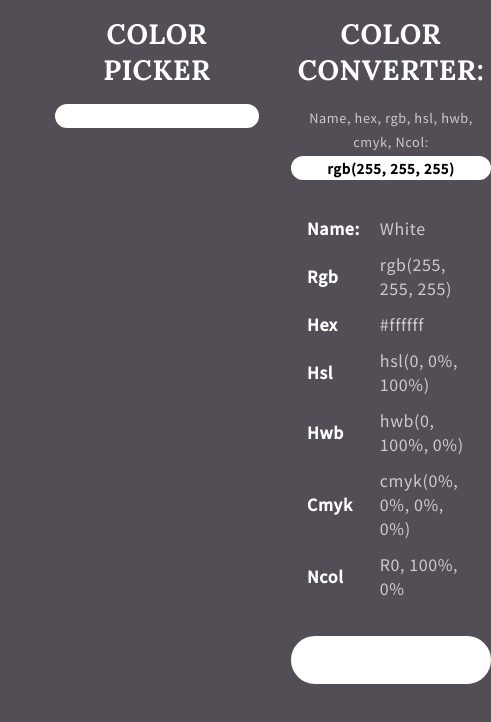
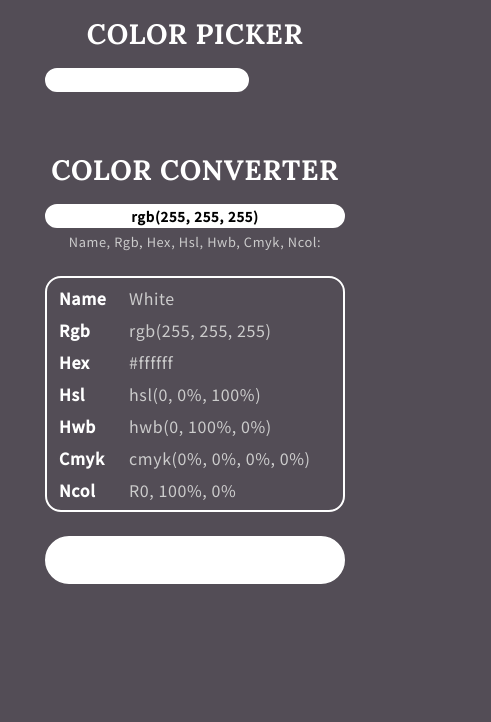
Before and after one commit to cseemannr/color-tool-adv, a plain HTML site: page index.html in a window 390 px wide. Shown: the whole page, 491 px wide, since content can reach past the window. Drawn offline with Linux system fonts and the light colour scheme; a script that the page names is missing.

Commit message:
Functionaluty Ok

```diff
--- a/app.js
+++ b/app.js
@@ -1,15 +1,13 @@
-var values = document.getElementById("values");
+// var values = document.getElementById("values");
 var hexInput = document.getElementById("hexInput");
-var rgbInput = document.getElementById("rgbInput");
 var input = document.querySelectorAll("input");
+var colorCodes = document.querySelectorAll(".color-code");
 
 var colorPicker = new iro.ColorPicker("#picker", {
   width: 200,
   borderWidth: 2,
   padding: 4,
   borderColor: "#fff",
-  // margin: 16,
-  // layoutDirection: "horizontal",
   layout: [
     {
       component: iro.ui.Wheel,
@@ -61,16 +59,11 @@ var colorPicker = new iro.ColorPicker("#picker", {
 });
 
 colorPicker.on(["color:init", "color:change"], function (color) {
-  // values.innerHTML = [
-  //   `<span>hex:</span> ${color.hexString}`,
-  //   `<span>rgb:</span> ${color.rgbString}`,
-  //   `<span>hsl:</span> ${color.hslString}`,
-  //   `<span>CMYK:</span> cmyk(0%, 0%, 0%, ${color.value}%)`,
-  // ].join("<br>");
+  hexInput.value = color.hexString;
+  hexInput.style.backgroundColor = color.hexString;
 
-  hexInput.value = color.hexString;
-
-  hexInput.style.backgroundColor = color.hexString;
+  //atenção
+  document.getElementById("color01").value = color.rgbString;
 
   if (color.value > 50) {
     hexInput.style.color = "#000";
@@ -82,3 +75,12 @@ colorPicker.on(["color:init", "color:change"], function (color) {
 hexInput.addEventListener("change", function () {
   colorPicker.color.hexString = this.value;
 });
+
+colorCodes.forEach((code) => {
+  code.addEventListener("click", function (e) {
+    var codeTarget = e.target;
+    var text = codeTarget.innerText;
+
+    navigator.clipboard.writeText(text);
+  });
+});
--- a/index.html
+++ b/index.html
@@ -18,12 +18,11 @@
       <h2 class="color-picker-header">Color Picker</h2>
       <div class="color-picker-container">
         <input id="hexInput" type="text" />
-        <div id="picker"></div>
+        <div onclick="convertColor()" id="picker"></div>
       </div>
-      <h2 class="color-converter-header">Color Converter:</h2>
+      <h2 class="color-converter-header">Color Converter</h2>
       <div class="color-converter-container">
         <div>
-          <label>Name, hex, rgb, hsl, hwb, cmyk, Ncol:</label>
           <input
             class="converter-input"
             id="color01"
@@ -33,12 +32,13 @@
             onchange="validateColor()"
             onkeydown="submitOnEnter(event)"
           />
+          <label>Name, Rgb, Hex, Hsl, Hwb, Cmyk, Ncol:</label>
           <div class="resultStrings">
             <div id="error01"></div>
             <table id="resultTable">
               <tbody>
                 <tr>
-                  <td id="helpname01" class="color-type">Name:</td>
+                  <td id="helpname01" class="color-type">Name</td>
                   <td id="name01" class="color-code">DeepSkyBlue</td>
                 </tr>
                 <tr>
@@ -94,12 +94,15 @@
           document.getElementById("error01").innerHTML = "";
           document.getElementById("result01").style.backgroundColor =
             c.toRgbaString();
+          // document.getElementById("color01").style.backgroundColor =
+          //   c.toRgbaString();
+
           if (c.toName() == "") {
             document.getElementById("name01").innerHTML = " no name";
           } else {
             document.getElementById("name01").innerHTML = c.toName();
           }
-          document.getElementById("helpname01").innerHTML = "Name: ";
+          document.getElementById("helpname01").innerHTML = "Name";
           document.getElementById("hex01").innerHTML = c.toHexString();
           document.getElementById("helphex01").innerHTML = "Hex";
           document.getElementById("cmyk01").innerHTML = c.toCmykString();
--- a/style.css
+++ b/style.css
@@ -45,10 +45,12 @@ span {
 table {
   margin: 24px auto;
   border-radius: 16px;
+  width: 100%;
   padding: 4px;
   text-align: left;
   border-collapse: separate;
-  border-spacing: 4px;
+  border-spacing: 0px;
+  border: 2px solid white;
 }
 
 tr,
@@ -61,11 +63,6 @@ td {
   transition: all 0.3s ease;
 }
 
-tr:hover > td {
-  background-color: rgba(29, 29, 29, 0.627);
-  border: 2px solid white;
-}
-
 label {
   color: #ccc;
   font-size: 0.8rem;
@@ -73,7 +70,7 @@ label {
 
 .converter-input {
   width: 100%;
-  margin: 4px 0 24px;
+  margin: 0;
 }
 
 .color-type {
@@ -82,14 +79,46 @@ label {
 
 .color-code {
   color: #ccc;
+  cursor: pointer;
+  position: relative;
+}
+
+.color-code:hover {
+  background-color: rgba(29, 29, 29, 0.5);
+  border: 2px solid white;
+  color: white;
+}
+
+.color-code::after {
+  display: block;
+  position: absolute;
+  content: "Click to Copy";
+  top: -28px;
+  right: 0;
+  background-color: white;
+  color: rgba(29, 29, 29);
+  border: none;
+  border-radius: 12px;
+  padding: 2px 6px;
+  font-size: 0.8rem;
+  opacity: 0;
+  transition: all 0.4s ease;
+}
+
+.color-code:hover::after {
+  opacity: 1;
+}
+
+.color-code:active::after {
+  content: "Copied";
 }
 
 .container {
   display: grid;
   grid-template-columns: 1fr 1fr;
   row-gap: 1rem;
-  column-gap: 2rem;
-  width: 80%;
+  column-gap: 1rem;
+  max-width: 62.5rem;
   padding: 1rem;
   grid-template-areas:
     "pickerheader convheader"
@@ -100,6 +129,7 @@ label {
   grid-area: pickerheader;
 }
 .color-picker-container {
+  width: 18.75rem;
   justify-self: center;
   grid-area: picker;
 }
@@ -108,6 +138,7 @@ label {
 }
 
 .color-converter-container {
+  width: 18.75rem;
   justify-self: center;
   grid-area: conv;
 }
@@ -117,3 +148,33 @@ label {
   border-radius: 24px;
   border: 2px solid white;
 }
+
+@media (max-width: 780px) {
+  .container {
+    width: 100%;
+  }
+
+  h2 {
+    font-size: 1.5rem;
+  }
+}
+
+@media (max-width: 650px) {
+  .container {
+    grid-template-columns: 1fr;
+    grid-template-rows: min-content min-content min-content min-content;
+    grid-template-areas:
+      "pickerheader"
+      "picker"
+      "convheader"
+      "conv";
+  }
+
+  h2 {
+    font-size: 1.75rem;
+  }
+
+  .color-picker-container {
+    margin-bottom: 2rem;
+  }
+}
```
